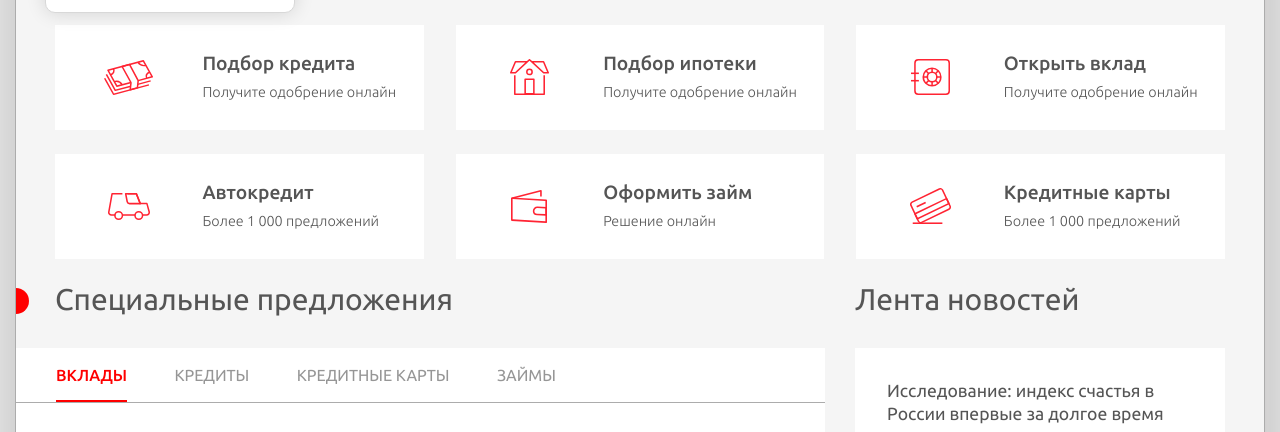
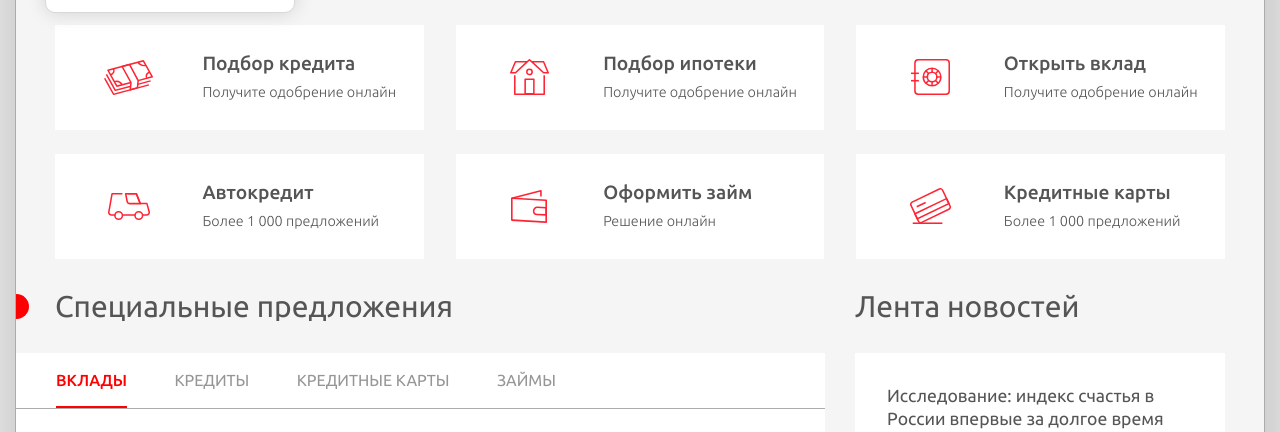
Before and after one commit to codeshark1/credits.ru_html, a website: page index.html in a window 1280 px wide. Shown: the part 174-606 px from the top of the page. Drawn offline with nearby package versions, Linux system fonts and the light colour scheme.

Commit message:
отступы  у секционного заголовка

```diff
--- a/index.html
+++ b/index.html
@@ -708,7 +708,7 @@
 
                 <!-- sbar: -->
                 <div class="col-lg-4 sidebar-main">
-                    <h2 class="h-section hidden-xs"><a href="#">Лента новостей</a></h2>
+                    <div class="h-section hidden-xs"><a href="#">Лента новостей</a></div>
                     <section class="card card-pad">
                         <div class="wrapper">
                             <article class="article-prev--sm">
--- a/sass/style.scss
+++ b/sass/style.scss
@@ -532,6 +532,7 @@ NAVIGATION
 	font-weight: 400;
 	margin-top: 0;
 	margin-bottom: 2rem;
+	line-height: 1.9rem;
 	@media (max-width: $screen-xs-max) {
 		text-align: center;
 	}
@@ -573,6 +574,7 @@ NAVIGATION
 	@media (max-width: $screen-xs-max) {
 		margin-bottom: 2rem;
 	}
+	margin-bottom: .5rem;
 }
 .action-main {
 	margin-bottom: .5rem;
```
Also changed, not shown: css/style.css, 1 other file.
